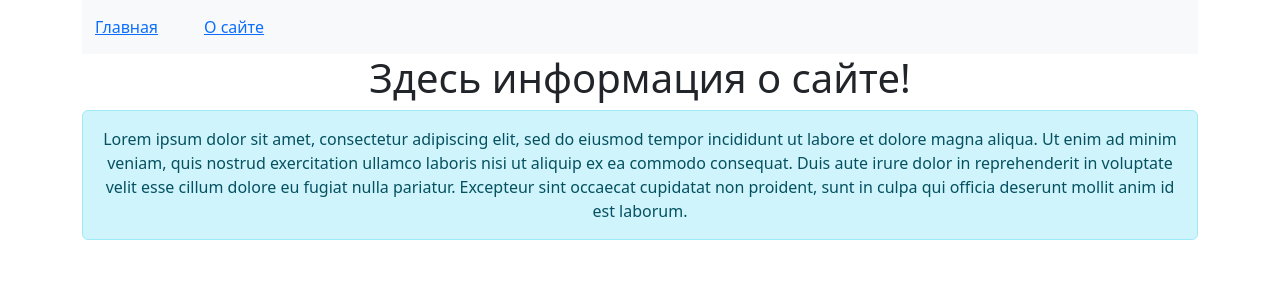
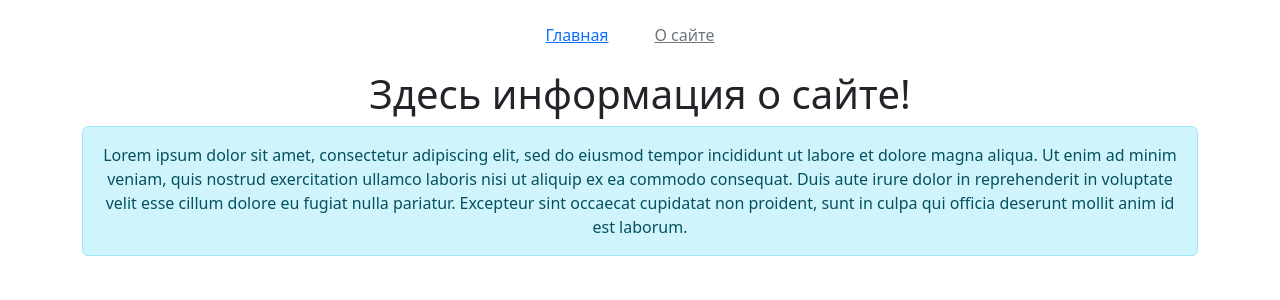
Before and after one commit to VladMikhalev1999/django_261, a Django app: page /app/about/ in a window 1280 px wide. Shown: the top 300 px of the page. Run offline with Django 4.2, Linux system fonts and the light colour scheme.

Commit message:
nav updates

```diff
--- a/templates/app/about.html
+++ b/templates/app/about.html
@@ -13,16 +13,16 @@
 </head>
 <body>
     <div class='container'>
-		<nav class="navbar navbar-expand-sm bg-light navbar-light">
-		  <ul class='navbar-nav'>
-			<li class='navbar-item'>
-				<a class='btn btn-link' href='#' style='margin-right: 20px'>Главная</a>
+		<header class="d-flex justify-content-center py-3">
+          <ul class="nav col-12 col-md-auto mb-2 justify-content-center mb-md-0">
+			<li class='navbar-item disabled' style='margin-right: 20px'>
+				<a class='btn btn-link' href='#'>Главная</a>
 			</li>
-			<li class='navbar-item'>
-				<a class='btn btn-link' href='#' style='margin-right: 20px'>О сайте</a>
+			<li class='navbar-item' style='margin-right: 20px'>
+				<a class='btn btn-link link-secondary' href='#'>О сайте</a>
 			</li>
 		  </ul>
-		</nav>
+		</header>
 		<h1 class="text-center">Здесь информация о сайте!</h1>
 		<div class="alert alert-info text-center">
 			Lorem ipsum dolor sit amet, consectetur adipiscing elit, sed do eiusmod tempor incididunt ut labore et dolore magna aliqua.
```
Also changed, not shown: templates/app/index.html (+4 -4 lines).
